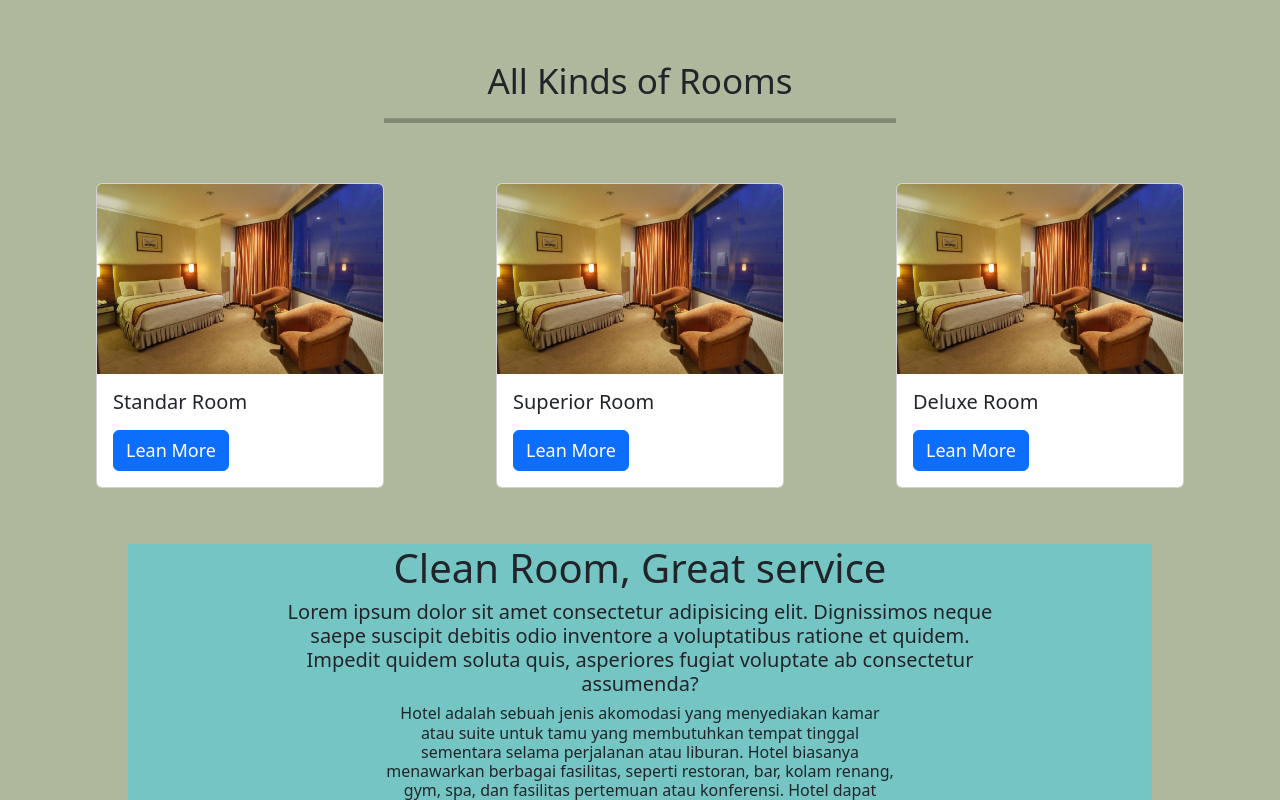
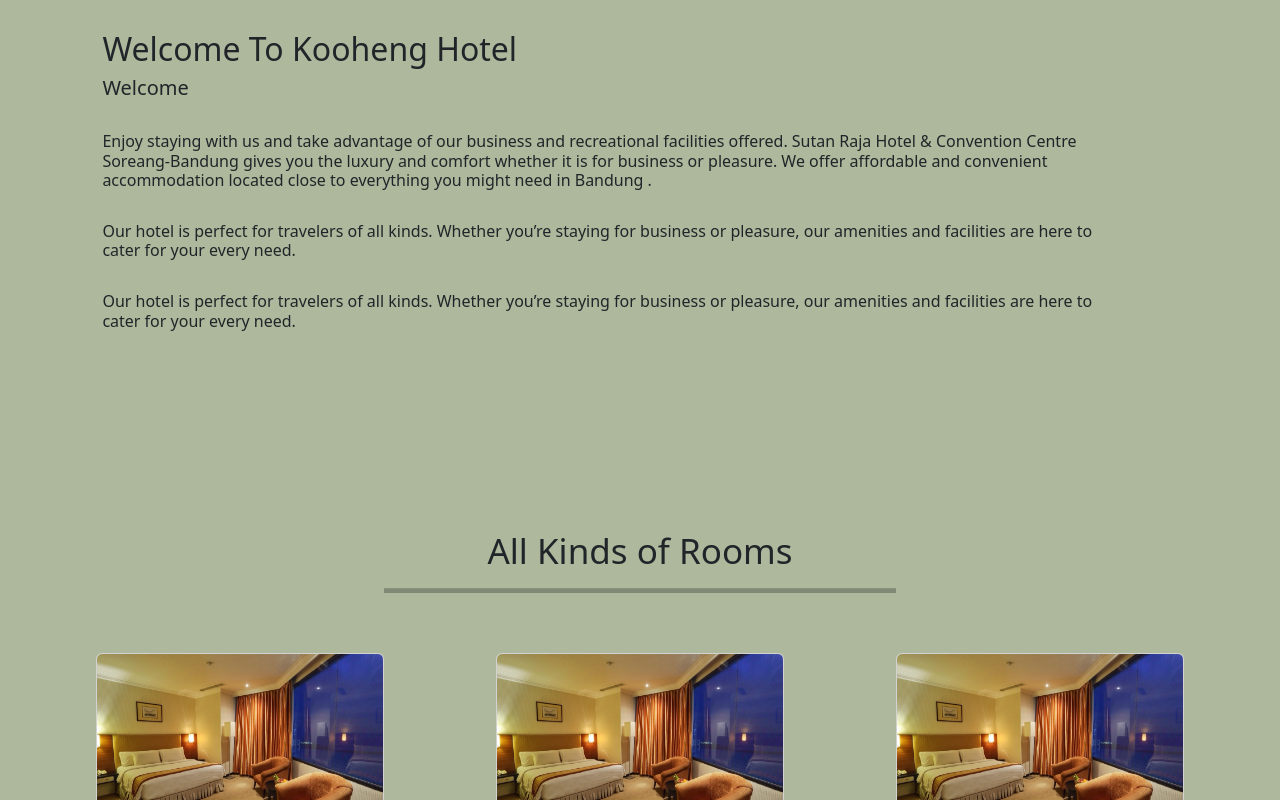
Before and after one commit to ndpnusantech/Yadika-Kelompok3, a React (Create React App) app: page / in a window 1280 px wide. Shown: the part 840-1640 px from the top of the page. Built offline with nearby package versions, Linux system fonts and the light colour scheme.

Commit message:
Muhamad Afif Mustafa - menambah gambar di fasilitas

```diff
--- a/src/components/userComponents/MainPage/collom.js
+++ b/src/components/userComponents/MainPage/collom.js
@@ -2,15 +2,17 @@ import './style/collom.css'
 
 const Collom = () => {
     return (
-        <center>
+        // <center>
             <div className="clm-1">
                 <div className="clm-desc">
-            <h1>Clean Room, Great service</h1>
-            <h5 style={{width:"70%"}}>Lorem ipsum dolor sit amet consectetur adipisicing elit. Dignissimos neque saepe suscipit debitis odio inventore a voluptatibus ratione et quidem. Impedit quidem soluta quis, asperiores fugiat voluptate ab consectetur assumenda?</h5>
-            <h6 style={{width:"50%"}}>Hotel adalah sebuah jenis akomodasi yang menyediakan kamar atau suite untuk tamu yang membutuhkan tempat tinggal sementara selama perjalanan atau liburan. Hotel biasanya menawarkan berbagai fasilitas, seperti restoran, bar, kolam renang, gym, spa, dan fasilitas pertemuan atau konferensi. Hotel dapat berupa bangunan besar dengan ratusan kamar atau bisa juga berupa hotel butik yang lebih kecil dengan jumlah kamar yang lebih sedikit.</h6>
+            <h2>Welcome To Kooheng Hotel</h2>
+            <h5 style={{width:"70%"}}>Welcome</h5><br />
+            <h6 style={{width:"100%"}}>Enjoy staying with us and take advantage of our business and recreational facilities offered. Sutan Raja Hotel & Convention Centre Soreang-Bandung gives you the luxury and comfort whether it is for business or pleasure. We offer affordable and convenient accommodation located close to everything you might need in Bandung .</h6><br />
+            <h6>Our hotel is perfect for travelers of all kinds. Whether you’re staying for business or pleasure, our amenities and facilities are here to cater for your every need.</h6><br />
+            <h6>Our hotel is perfect for travelers of all kinds. Whether you’re staying for business or pleasure, our amenities and facilities are here to cater for your every need.</h6>
             </div>
             </div>
-        </center>
+        // </center>
     )
 }
 
--- a/src/components/userComponents/MainPage/style/collom.css
+++ b/src/components/userComponents/MainPage/style/collom.css
@@ -1,8 +1,9 @@
 .clm-1{
-    background-color: rgb(118, 197, 197);
+    /* background-color: rgb(118, 197, 197); */
     height: 50vh;
     width: 80%;
-    margin-top: 40px;
+    margin-top: 70px;
+    margin-left: 8%;
 }
 
 .clm-desc{
--- a/src/components/userComponents/mainSection/mainFasilitas.js
+++ b/src/components/userComponents/mainSection/mainFasilitas.js
@@ -12,6 +12,11 @@ const MainFasilitas = () => {
                     <h1>Spa</h1>
                     </div>
                     <div className="in-faci2">
+                        <div className="img-faci2">
+                    <img src=".\images\spa.jpg" width={170} height={100} />
+                    <img src=".\images\spa.jpg" width={170} height={100} />
+                    <img src=".\images\spa.jpg" width={170} height={100} />
+                    </div>
                     <h4>Spa merupakan salah satu bentuk perawatan tubuh yang terdiri dari berbagai jenis dan tahap perawatan. Tak hanya untuk kecantikan, spa juga dapat membantu relaksasi tubuh sehingga kebugaran tubuh meningkat.</h4>
                     </div>
                 </div>
--- a/src/components/userComponents/mainSection/mainFasilitas2.js
+++ b/src/components/userComponents/mainSection/mainFasilitas2.js
@@ -8,11 +8,16 @@ const MainFasilitas2 = () => {
             <h1>Swimming pool</h1>
             </div>
             <div className="in-fac2">
+                <div className="img-fac2">
+            <img src=".\images\swimming.jpg" width={170} height={100} />
+            <img src=".\images\swimming.jpg" width={170} height={100} />
+            <img src=".\images\swimming.jpg" width={170} height={100} />
+            </div>
             <h4>Swimming Pool merupakan suatu rancangan bangunan berupa kolam dengan diberinya air diperuntukkan kepada masyarakat sebagai sarana tempat untuk berenang, berolahraga, serta jasa pelayanan lainnya</h4>
             </div>
         </div>
         <div className="fac">
-        <img src=".\images\spa.jpg" width={450} />
+        <img src=".\images\swimming.jpg" width={450} />
         </div>
     </div>
     )
--- a/src/components/userComponents/mainSection/mainHome.js
+++ b/src/components/userComponents/mainSection/mainHome.js
@@ -12,6 +12,9 @@ const MainHome = () => {
         <div className="preview-content">
         </div>
       </>
+      <>
+      <Collom />
+      </>
       <div className="judul">
         <h1 className="text-judul">All Kinds of Rooms</h1>
         <hr />
@@ -19,9 +22,6 @@ const MainHome = () => {
       <div className="Cardss">
         <Pilihan />
       </div>
-      <>
-      <Collom />
-      </>
     </div>
   )
 }
--- a/src/components/userComponents/mainSection/style/mainFasilitas.css
+++ b/src/components/userComponents/mainSection/style/mainFasilitas.css
@@ -15,8 +15,19 @@
 }
 
 .faci2 h1{
-    margin-left: 60px;
+    margin-left: 120%;
     margin-top: 30px;
+}
+
+.img-faci2{
+    display: flex;
+    flex-direction: column;
+    margin-left: -50px;
+    margin-top: -80px;
+}
+
+.img-faci2 img{
+    margin-bottom: 40px;
 }
 
 .in-faci1{
@@ -37,6 +48,8 @@
     /* background-color: white; */
     width: 80%;
     margin-top: 20px;
+    display: flex;
+    flex-direction: row;
 }
 
 .split-faci{
--- a/src/components/userComponents/mainSection/style/mainFasilitas2.css
+++ b/src/components/userComponents/mainSection/style/mainFasilitas2.css
@@ -36,6 +36,19 @@
     /* background-color: white; */
     width: 80%;
     margin-top: 20px;
+    display: flex;
+    flex-direction: row-reverse ;
+}
+
+.img-fac2{
+    margin-right: -15%;
+    display: flex;
+    flex-direction: column;
+    margin-top: -120px;
+}
+
+.img-fac2 img{
+    margin-top: 40px;
 }
 
 .split-faci2{
```
Also changed, not shown: public/images/swimming.jpg (added).
